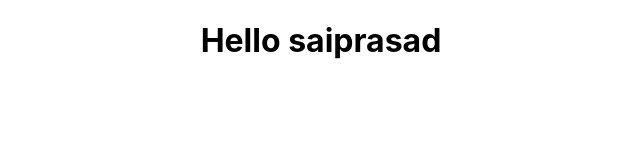
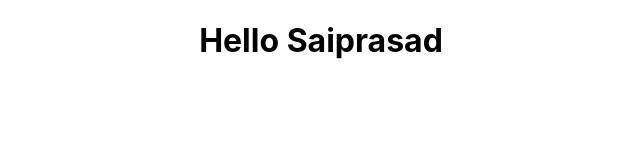
Before and after one commit to saiprasaddevare/React_tutorial, a React (Create React App) app: page / in a window 1280 px wide. Shown: the top 160 px of the page, without its empty margins (319-959 px from the left). Built offline with nearby package versions, Linux system fonts and the light colour scheme.

Commit message:
React_Tutorial :: Functional Component Arrow function: Replace JS function with arrow => function

```diff
--- a/src/components/Greet.js
+++ b/src/components/Greet.js
@@ -1,7 +1,10 @@
 import React from 'react'
 
-function Greet() {
-  return <h1>Hello saiprasad</h1>
-}
+// function Greet() {
+//   return <h1>Hello saiprasad</h1>
+// }
+
+// This is another way of writing of above simple function i.e. arrow function
+const Greet = () => <h1>Hello Saiprasad</h1>
 
 export default Greet
```
